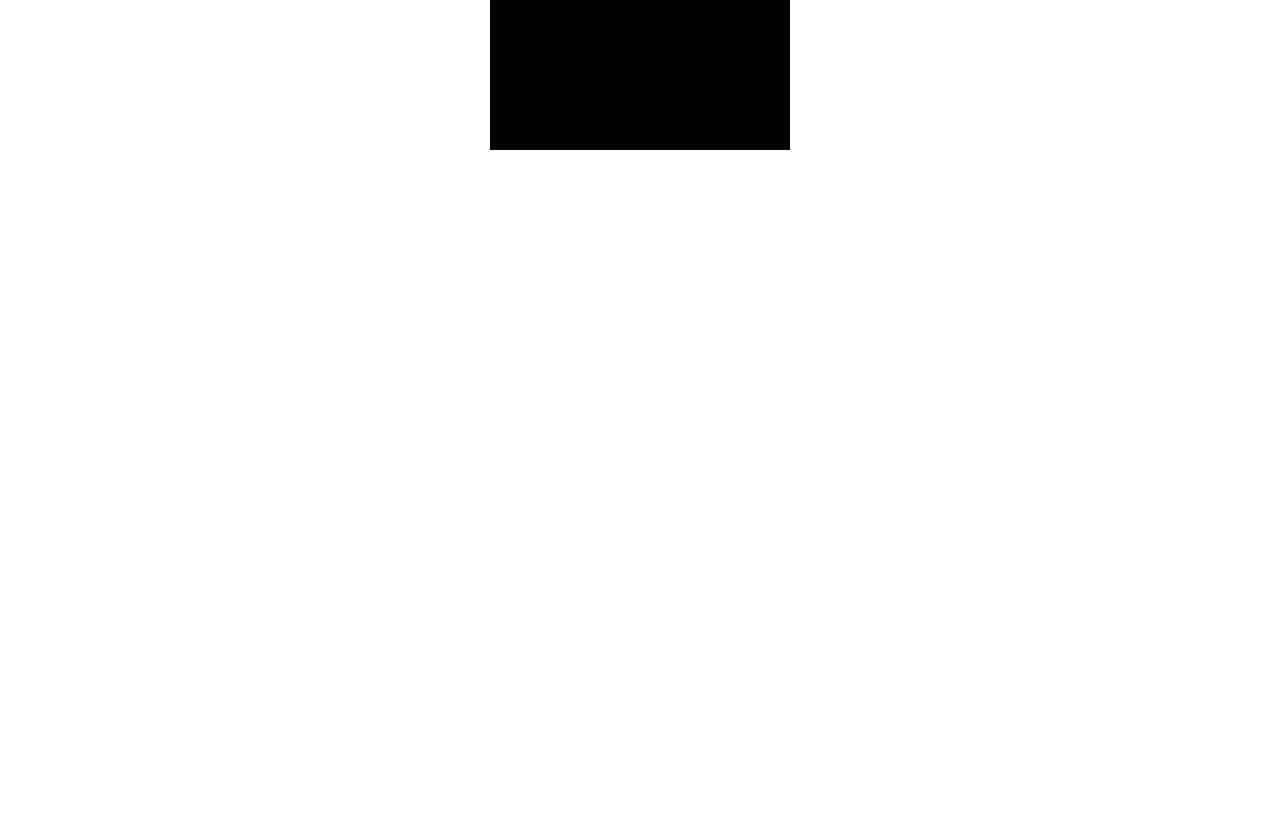
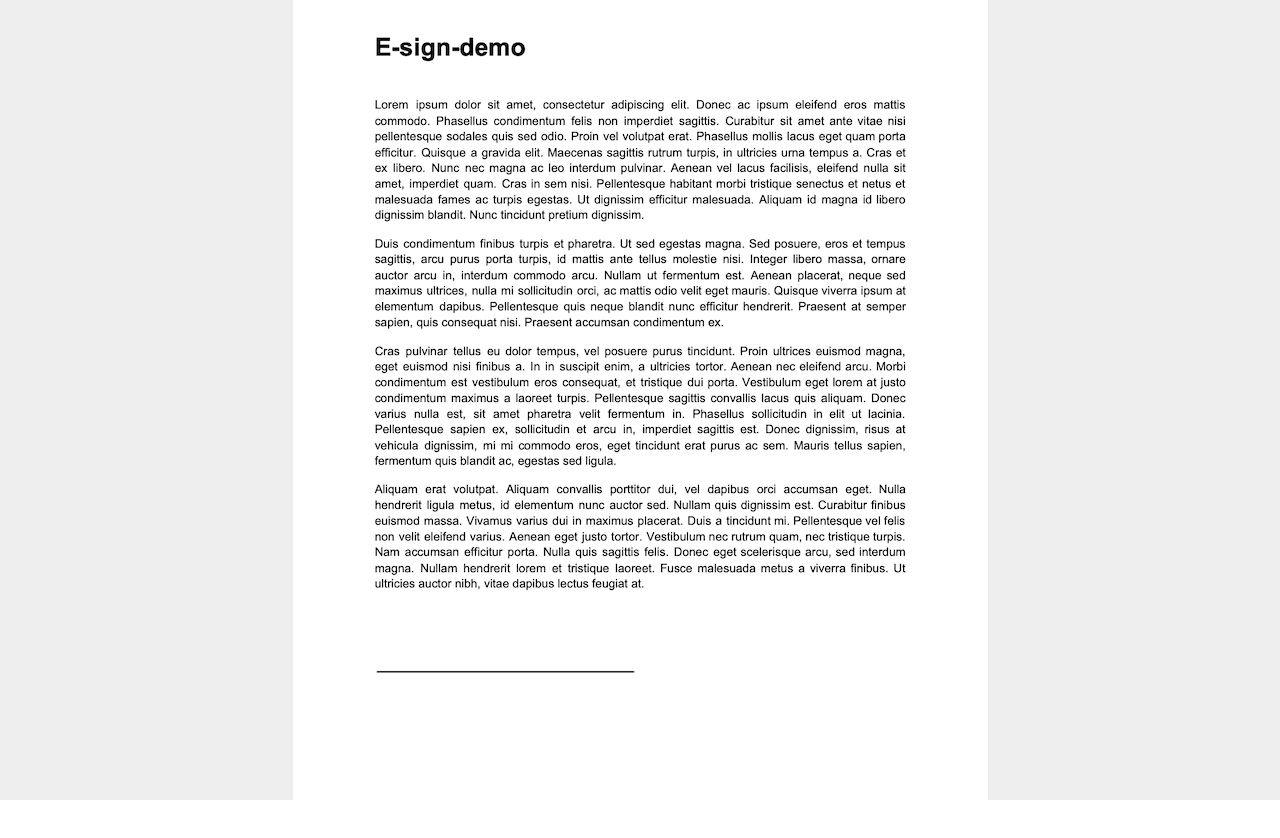
Before and after one commit to PKMK-photography/e-sign-demo, a React (Create React App) app: page / in a window 1280 px wide. Shown: the top 838 px of the page. Before the commit the page ends 800 px from the top, so only its background shows below. Built offline with nearby package versions, Linux system fonts and the light colour scheme.

Commit message:
dummy contract added

```diff
--- a/src/App.css
+++ b/src/App.css
@@ -1,38 +1,7 @@
 .App {
-  text-align: center;
+  height: 100vh;
+  display: flex;
+  justify-content: center;
+  align-items: center;
+  background: #eeeeee;
 }
-
-.App-logo {
-  height: 40vmin;
-  pointer-events: none;
-}
-
-@media (prefers-reduced-motion: no-preference) {
-  .App-logo {
-    animation: App-logo-spin infinite 20s linear;
-  }
-}
-
-.App-header {
-  background-color: #282c34;
-  min-height: 100vh;
-  display: flex;
-  flex-direction: column;
-  align-items: center;
-  justify-content: center;
-  font-size: calc(10px + 2vmin);
-  color: white;
-}
-
-.App-link {
-  color: #61dafb;
-}
-
-@keyframes App-logo-spin {
-  from {
-    transform: rotate(0deg);
-  }
-  to {
-    transform: rotate(360deg);
-  }
-}
--- a/src/Components/Canvas/Canvas.js
+++ b/src/Components/Canvas/Canvas.js
@@ -1,4 +1,5 @@
 import {useEffect, useRef} from 'react';
+import contractImage from '../../assets/e-sign-demo-contract.png';
 
 const Canvas = props => {
     const canvasRef = useRef(null);
@@ -7,11 +8,15 @@ const Canvas = props => {
         const canvas = canvasRef.current,
               context = canvas.getContext('2d');
 
-        context.fillStyle = '#000000';
-        context.fillRect(0, 0, context.canvas.width, context.canvas.height);
+        const contract = new Image();
+        contract.src = contractImage;
+        console.log(contract)
+        contract.onload = function(){
+            context.drawImage(contract, 0, 0);
+        }
     }, [])
 
-    return <canvas ref={canvasRef} {...props}/>
+    return <canvas height='900px' width='695px' ref={canvasRef} {...props}/>
 }
 
 export default Canvas;
```
Also changed, not shown: src/assets/e-sign-demo-contract.png (added), 1 other file (tests, documents, lock files or other folders).
